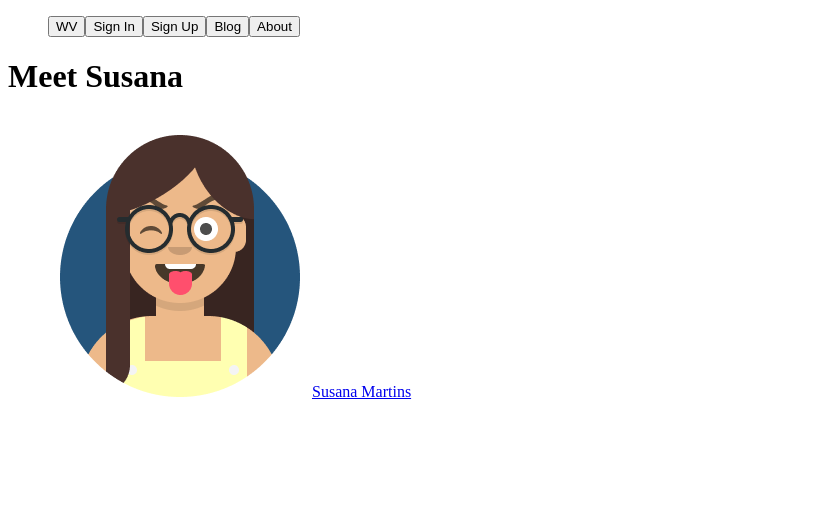
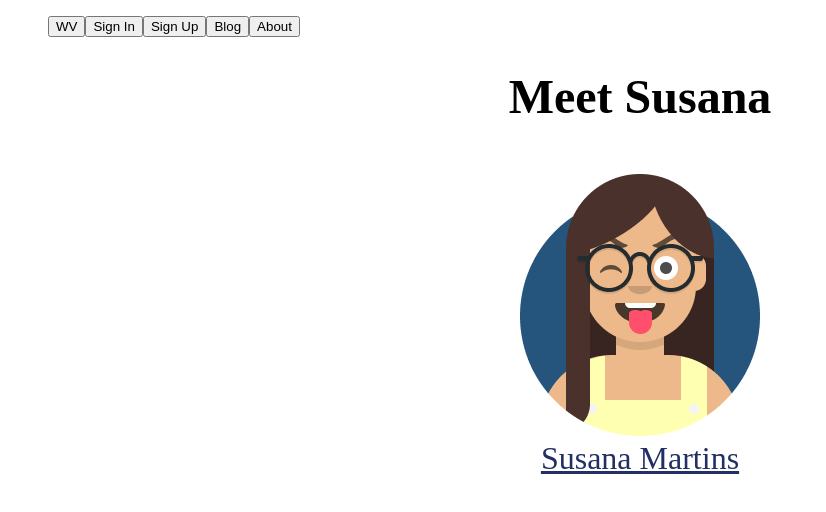
Before and after one commit to 5usana/wvblog, a React (Create React App) app: page /about in a window 1280 px wide. Shown: the top 512 px of the page, without its empty margins (0-826 px from the left). Built offline with nearby package versions, Linux system fonts and the light colour scheme.

Commit message:
basic styling added to about page

```diff
--- a/src/components/About.js
+++ b/src/components/About.js
@@ -1,22 +1,51 @@
 import React from 'react';
 import susana from '../images/avatar-susana.png';
 import NavBar from './NavBar';
+import styled from 'styled-components';
+
+const HeaderOne = styled.h1`
+	font-size: 3rem;
+	text-align: center;
+`;
+
+const Section = styled.section`
+	display: flex;
+	flex-flow: row wrap;
+`;
+
+const MyAvatar = styled.figure`
+	width: 280px;
+	margin: 0 auto;
+	margin-bottom: 24px;
+	text-align: center;
+
+	&.mobile {
+		width: 180px;
+	}
+`;
+
+const MyName = styled.a`
+	padding-top: 8px;
+	margin: 0 auto;
+	font-size: 2rem;
+	color: #222f65;
+`;
 
 function About() {
     return (
         <>
 			<NavBar />
-          	<h1>Meet Susana</h1>
-			<section>
-				<figure>
+          	<HeaderOne>Meet Susana</HeaderOne>
+			<Section>
+				<MyAvatar>
 					<a href='https://www.linkedin.com/in/susanacmartins/' target='blank'>
 					<img src={susana} alt='susana avatar' />
 					</a>
-					<a href='https://github.com/5usana' target='blank'>
+					<MyName href='https://github.com/5usana' target='blank'>
 						Susana Martins
-					</a>
-				</figure>
-        </section>
+					</MyName>
+				</MyAvatar>
+        </Section>
         </>
     );
 }
```
